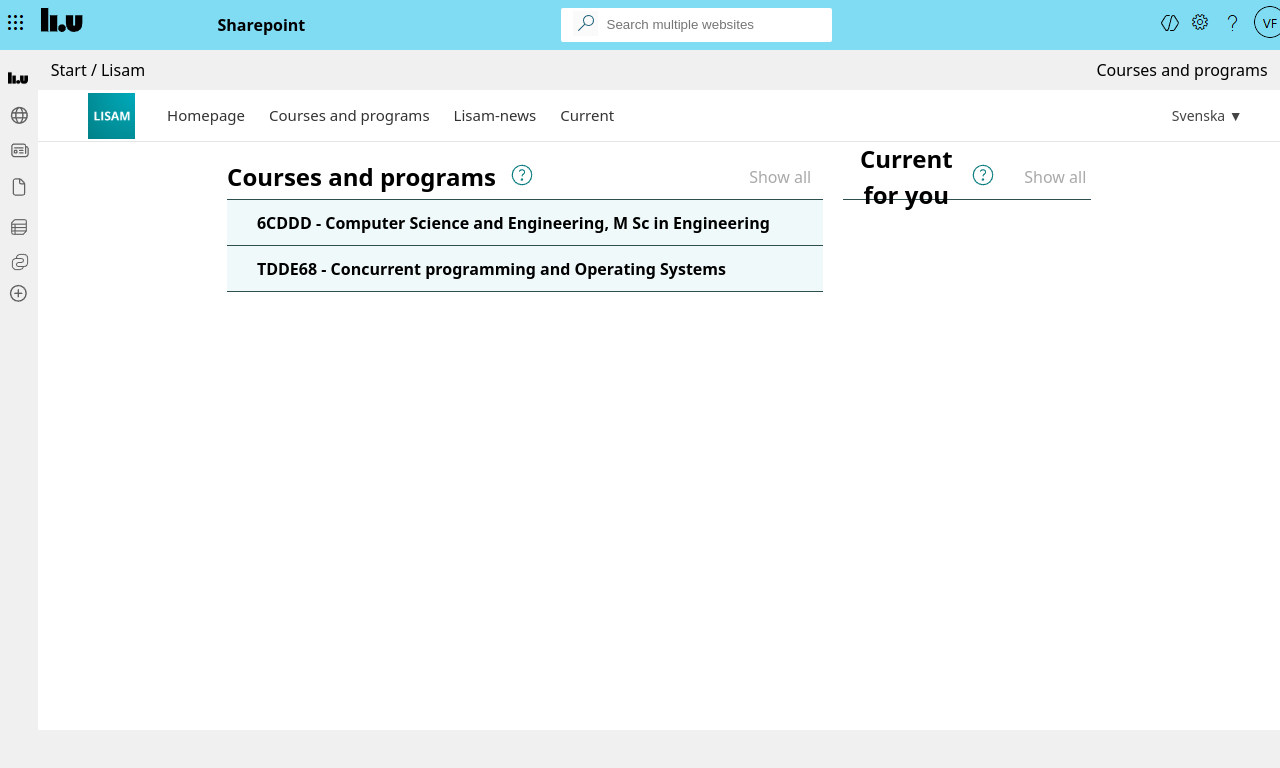
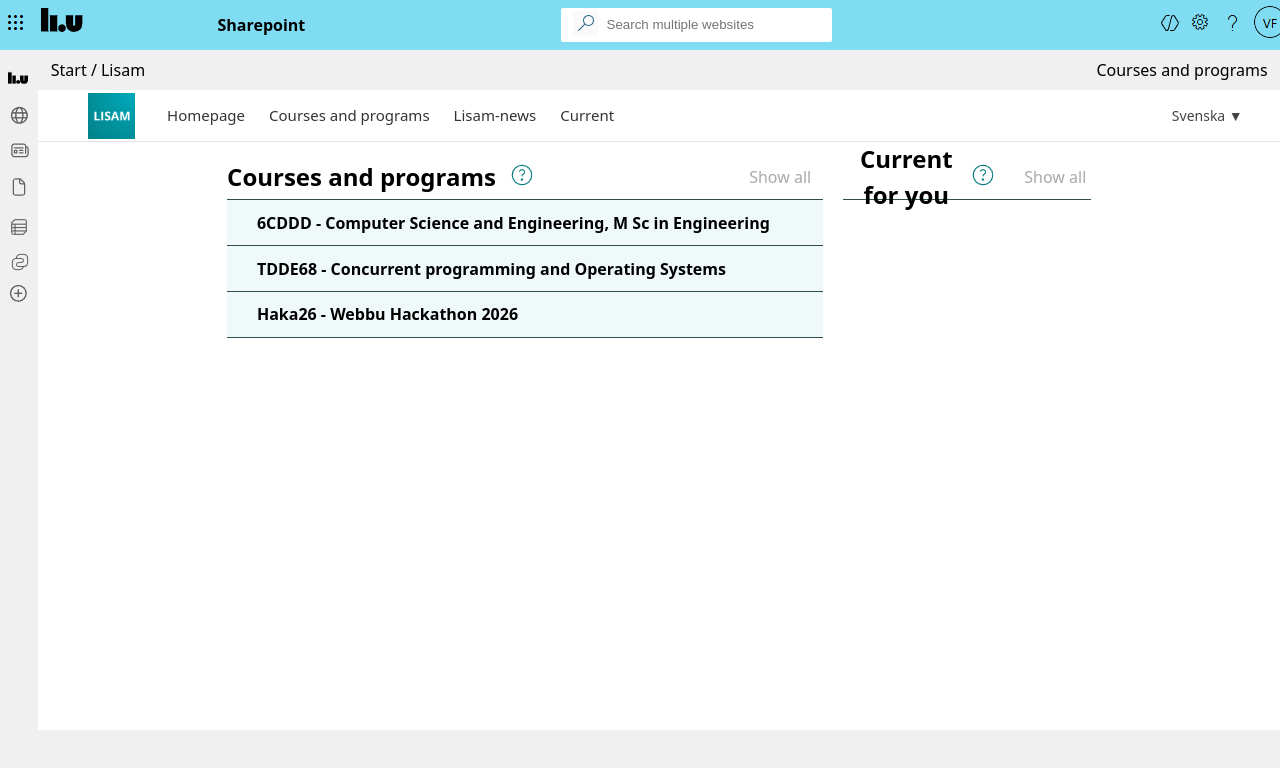
Before and after one commit to Wonder0378/100-AuthenticLisam, a React app in the folder Frontend/: page / in a window 1280 px wide. Shown: the top 768 px of the page. Built offline with nearby package versions, Linux system fonts and the light colour scheme; the HTML template or start-up script is replaced by a standard one.

Commit message:
Changed the course to webbu hackathon

```diff
--- a/Frontend/src/CourseWindow/CourseWindow.jsx
+++ b/Frontend/src/CourseWindow/CourseWindow.jsx
@@ -6,7 +6,7 @@
         <div className='courseWindow'>
             <div className='TitleBar'>
                 <div className="CourseLogo"><img src="src/assets/course_logo.png" alt="" /></div>
-                <h2>Concurrent Programming and Operating Systems (TDDE68 2024VT T8)</h2>
+                <h2>Webbu Hackathon 2026</h2>
                 <div className='MembersLogo'><img src="src/assets/members_logo.png" alt="" /></div>
                 <div className='spacer2'></div>
                 <div className='PrivateGroup'>Private Group</div>
--- a/Frontend/src/MainWindow/MainWindow.jsx
+++ b/Frontend/src/MainWindow/MainWindow.jsx
@@ -34,8 +34,11 @@
                     <div className="courseObject">
                         <h4>6CDDD - Computer Science and Engineering, M Sc in Engineering</h4>
                     </div>
+                    <div className="courseObject">
+                        <h4>TDDE68 - Concurrent programming and Operating Systems</h4>
+                    </div>
                     <div onClick={() => setPage("course")} className="courseObject">
-                        <h4>TDDE68 - Concurrent programming and Operating Systems</h4>
+                        <h4>Haka26 - Webbu Hackathon 2026</h4>
                     </div>
                 </div>
                 <div className="spacer"></div>
```
Also changed, not shown: Frontend/src/assets/course_logo.png.
